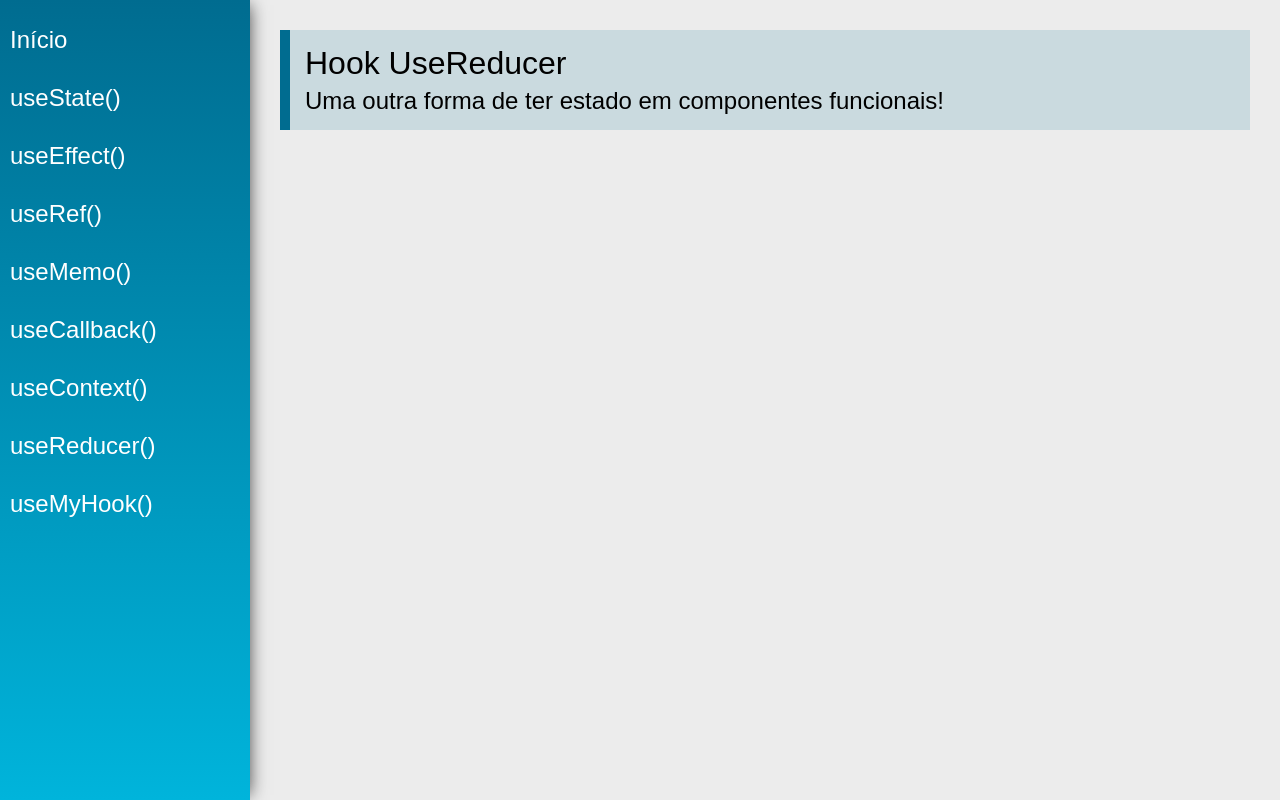
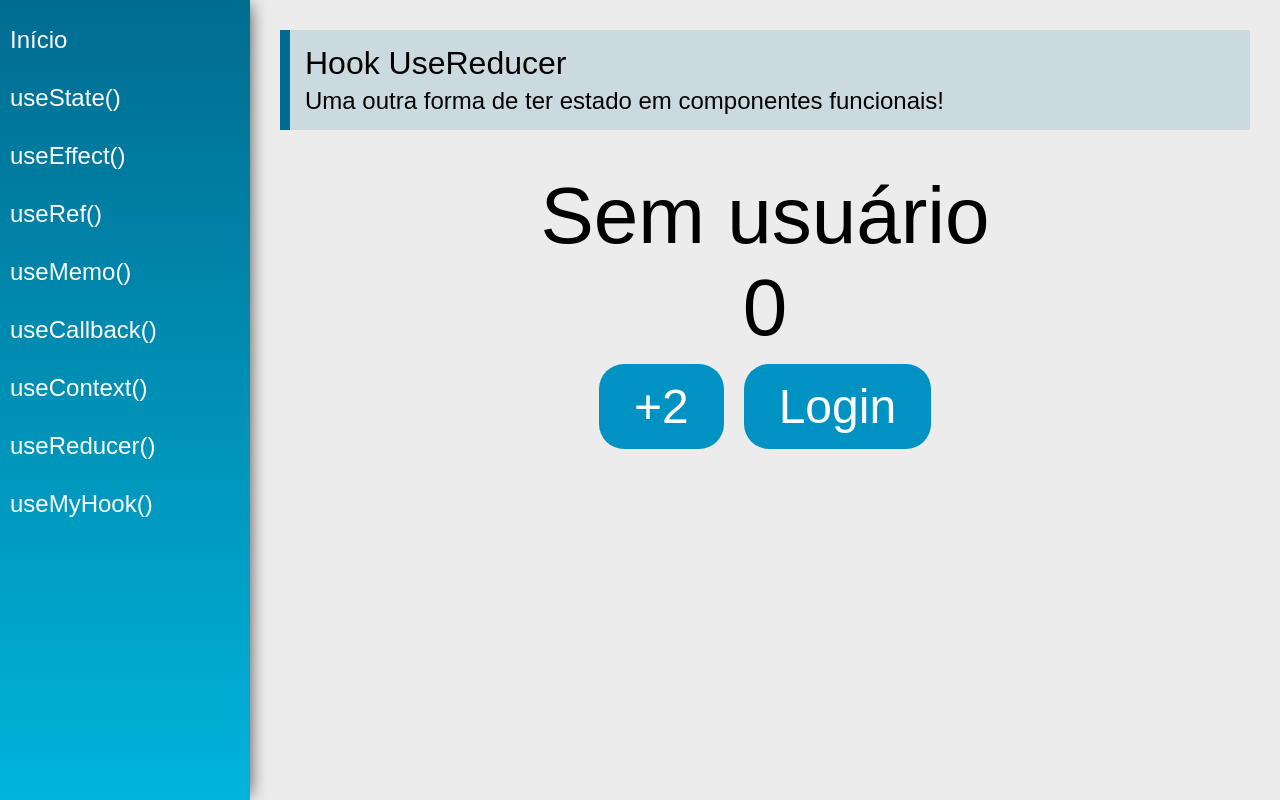
Before and after one commit to pedrohsbatista/Hooks-React, a React (Create React App) app: page /useReducer in a window 1280 px wide. Built offline with nearby package versions, Linux system fonts and the light colour scheme.

Commit message:
UseReduce

```diff
--- a/src/views/examples/UseReducer.jsx
+++ b/src/views/examples/UseReducer.jsx
@@ -1,13 +1,45 @@
-import React from 'react'
+import React, { useReducer } from 'react'
 import PageTitle from '../../components/layout/PageTitle'
 
+const initialState = {
+    cart: [],
+    products: [],
+    user: null,
+    // foco...
+    number: 0
+}
+
+function reducer(state, action) {
+    switch(action.type) {
+        case 'numberAdd2': return {...state, number: state.number + 2}
+        case 'login': return {...state, user: { name: action.payload }}
+        default: return state
+    }
+}
+
 const UseReducer = (props) => {
+
+    const [state, dispatch] = useReducer(reducer, initialState)
+
     return (
         <div className="UseReducer">
             <PageTitle
                 title="Hook UseReducer"
                 subtitle="Uma outra forma de ter estado em componentes funcionais!"
             />
+
+            <div className="center">
+                {state.user ?
+                 <span className="text">{state.user.name}</span> :
+                 <span className="text">Sem usuário</span>
+                }
+
+                <span className="text">{state.number}</span>
+                <div>
+                    <button className="btn" onClick={() => dispatch({type: 'numberAdd2'})}>+2</button>
+                    <button className="btn" onClick={() => dispatch({type: 'login', payload: 'Pedro'})}>Login</button>
+                </div>
+            </div>
         </div>
     )
 }
```
